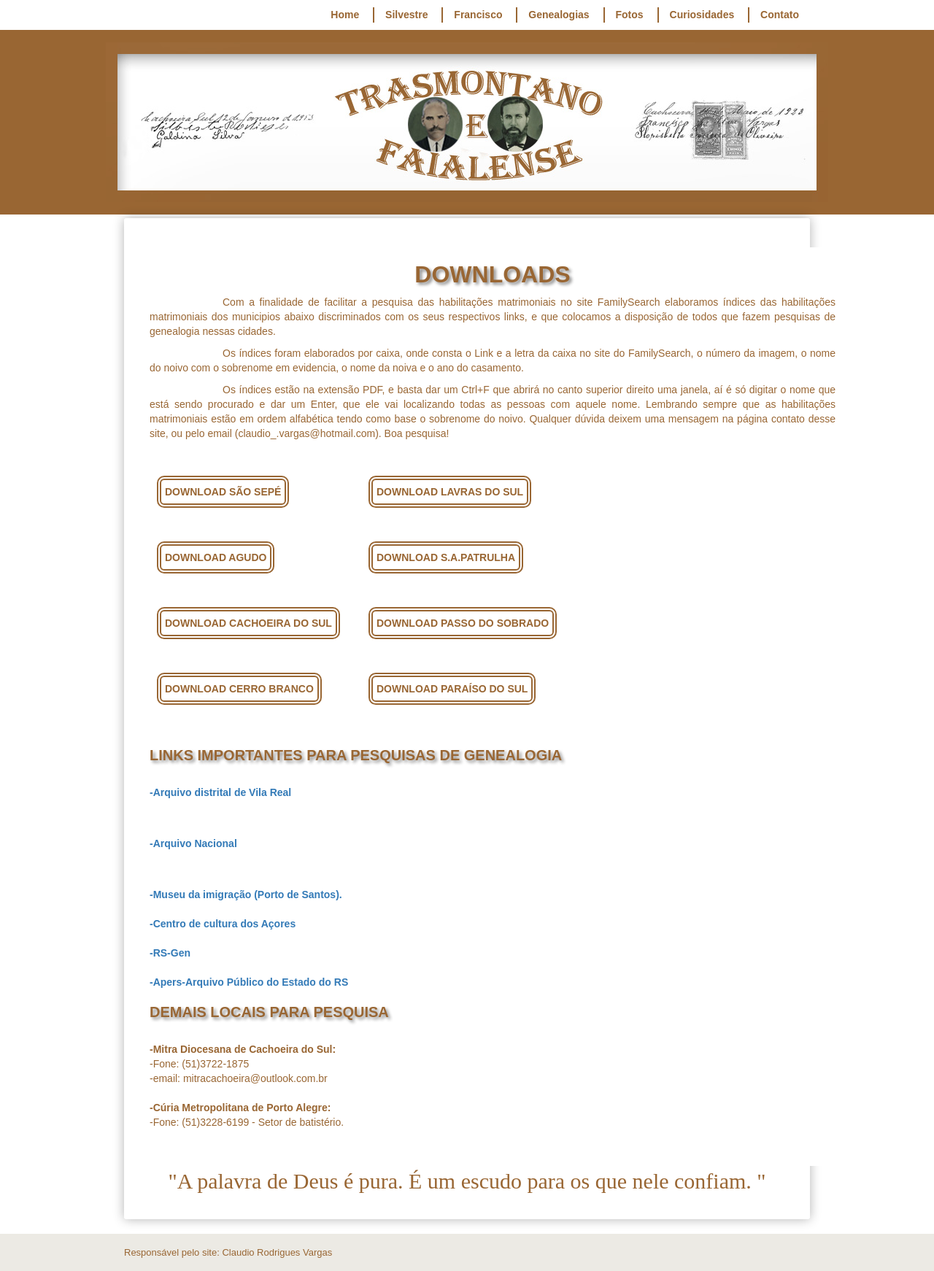
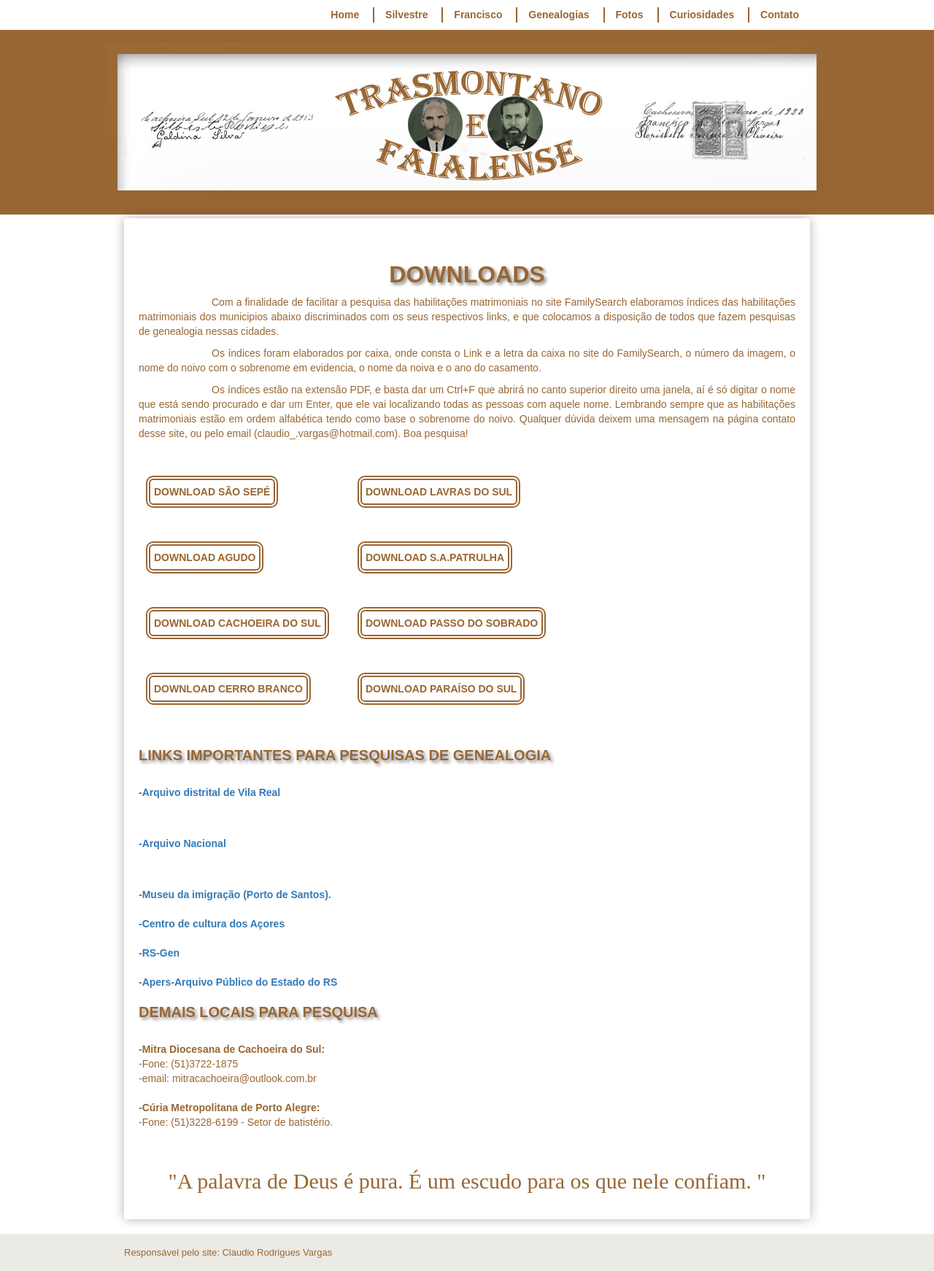
Before and after one commit to claudiovargas1955/claudiovargas1955.github.io, a Jekyll site: the page built from _pages/downloads.html, in a window 1280 px wide. Shown: the whole page at 73% size. Built offline with Jekyll 4.4.1, drawn with Linux system fonts in a browser that asks for light colours; some web fonts are replaced.

Commit message:
Update downloads.html

```diff
--- a/_pages/downloads.html
+++ b/_pages/downloads.html
@@ -138,7 +138,7 @@ a:hover{text-decoration:underline;
           }
 
 </style>
-<div class="container menu-container clearfix">
+
 <h1>DOWNLOADS</h1>
 
 <p><p style="text-indent:100px";/>Com a finalidade de facilitar a pesquisa das habilitações matrimoniais no site FamilySearch elaboramos
@@ -181,7 +181,7 @@ mensagem na página contato desse site, ou pelo email (claudio_.vargas@hotmail.c
 <b>-Cúria Metropolitana de Porto Alegre: </b><br>
 -Fone: (51)3228-6199 - Setor de batistério.</p><br><br>
 
-</div>
+
 <p style="text-align:center;  color:#996633; font-size:30px; font-family: 'Rancho', cursive">"A palavra de Deus é pura. É um escudo para
 os que nele confiam. "
 </p>
```
